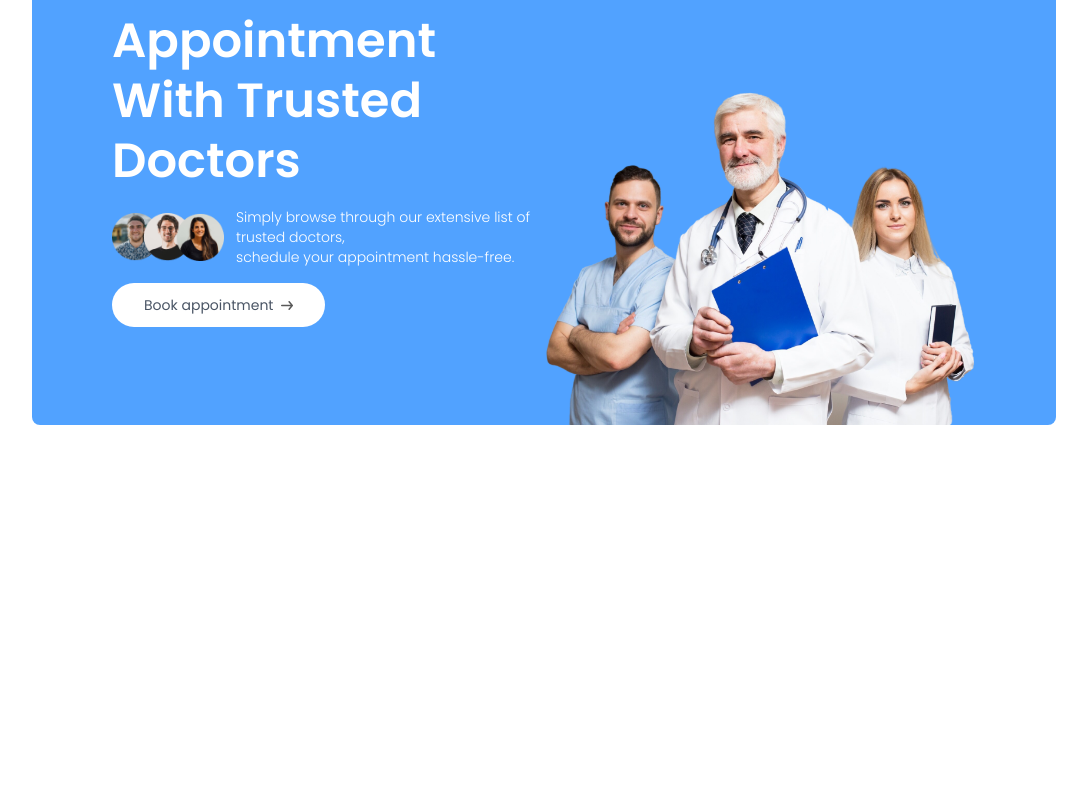
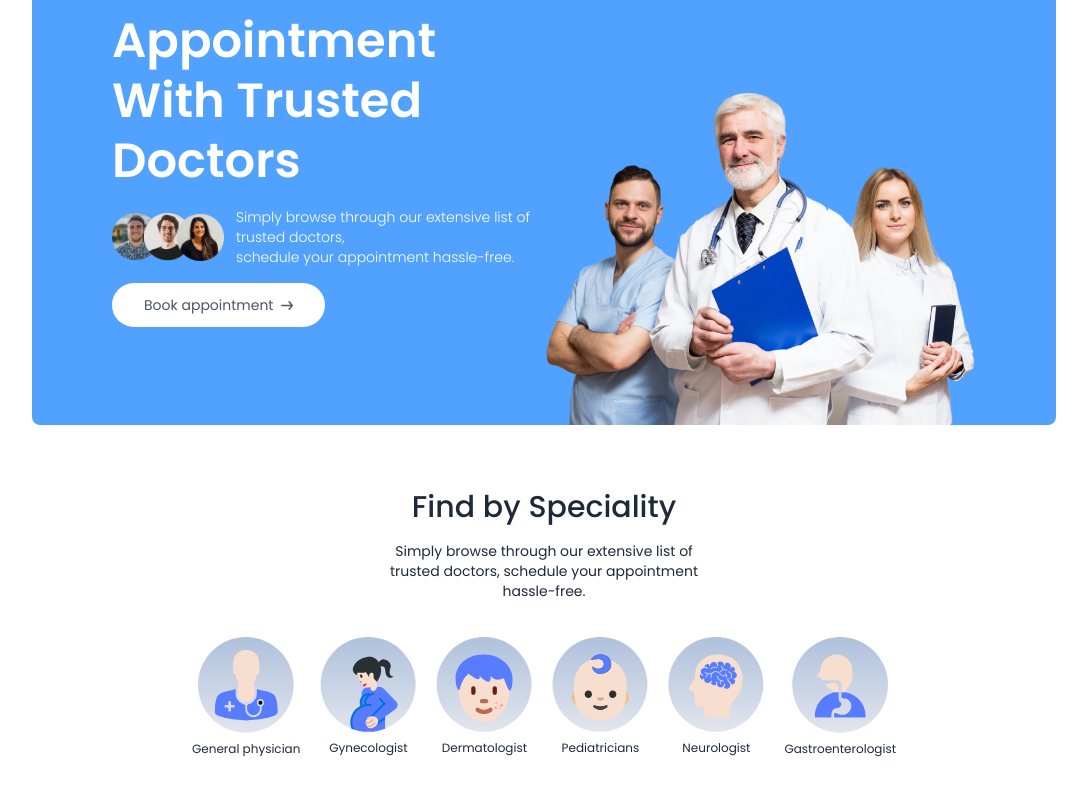
Before and after one commit to biswaslohani123/Doctor_Appointment_System, a React (Vite) app in the folder frontend/: page / in a window 1280 px wide. Shown: the part 281-1076 px from the top of the page, without its empty margins (96-1183 px from the left). Before the commit the page ends 800 px from the top, so only its background shows below. Built offline with nearby package versions, Linux system fonts and the light colour scheme; a web font is replaced by a local one.

Commit message:
completed speciality section

```diff
--- /dev/null
+++ b/frontend/src/components/SpecialityMenu.jsx
@@ -0,0 +1,25 @@
+import React from 'react'
+import { specialityData } from '../assets/assets'
+import { Link } from 'react-router-dom'
+
+const SpecialityMenu = () => {
+  return (
+    <div className='flex flex-col items-center gap-4 py-16 text-gray-800 ' id='specialty'>
+        <h1 className='text-3xl font-medium'>Find by Speciality</h1>
+        <p className='sm:w-1/3 text-center text-sm'>Simply browse through our extensive list of trusted doctors, schedule your appointment hassle-free.</p>
+        <div className='flex sm:justify-center gap-5 pt-5 w-full overflow-scroll'>
+            {
+                specialityData.map((item, index) => (
+                    <Link onClick={() => scrollTo(0,0)} className='flex flex-col items-center text-xs cursor-pointer flex-shrink-0 hover:translate-y-[-10px] transition-all duration-500  ' key={index} to={`/doctors/${item.speciality}`}>
+                    <img className='w-16 cursor-pointer sm:w-24 mb-2' src={item.image} alt="" />
+                    <p>{item.speciality}</p>
+                    </Link>
+                ))
+            }
+        </div>
+
+    </div>
+  )
+}
+
+export default SpecialityMenu
--- a/frontend/src/index.css
+++ b/frontend/src/index.css
@@ -7,3 +7,6 @@
 .active hr{
     @apply block
 }
+::-webkit-scrollbar{
+    @apply hidden
+}
--- a/frontend/src/pages/Home.jsx
+++ b/frontend/src/pages/Home.jsx
@@ -1,10 +1,12 @@
 import React from 'react'
 import Header from '../components/Header'
+import SpecialityMenu from '../components/SpecialityMenu'
 
 const Home = () => {
   return (
     <div>
       <Header/>
+      <SpecialityMenu/>
     </div>
   )
 }
```
